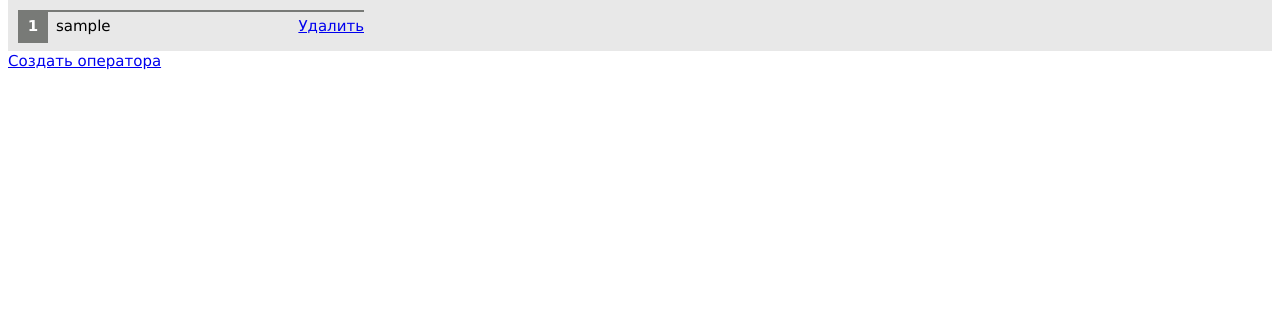
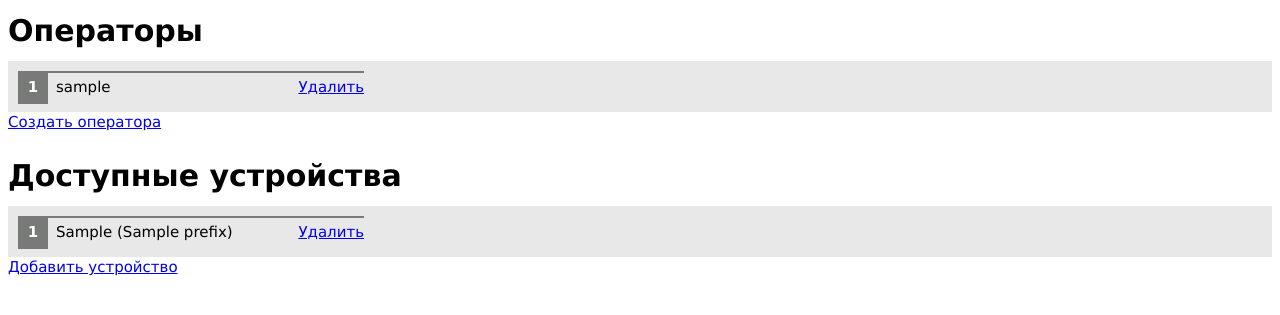
Before and after one commit to IoMT-LVK/iomt_backend, a Flask app: template web/templates/admin_panel.html in a window 1280 px wide. Shown: the part 237-552 px from the top of the page. Run offline with Flask 2, Linux system fonts and the light colour scheme; the template is opened without the code that fills it: most values are stand-ins (such as "Sample title", 1, 10 or a date in 2020); parts of the project's set-up code (start-up, migrations or seed data) failed here and were passed over; some libraries are stand-ins or nearby versions.

Commit message:
Device types info on admin-panel

```diff
--- a/requirements.txt
+++ b/requirements.txt
@@ -6,6 +6,8 @@ pyjwt==2.3.0
 clickhouse-driver==0.2.2
 Flask-Mail==0.9.1
 gunicorn==20.1.0
+paho-mqtt==1.6.1
+python-daemon==2.3.0
 
 # mongoengine==0.22.1
 # cffi==1.14.5
@@ -19,10 +21,8 @@ gunicorn==20.1.0
 # Jinja2==2.11.3
 # lockfile==0.12.2
 # MarkupSafe==1.1.1
-# paho-mqtt==1.5.1
 # pycparser==2.20
 # pymongo==3.11.3
-# python-daemon==2.3.0
 # pytz==2021.1
 # tzlocal==2.1
 # Werkzeug==1.0.1
--- a/web/app.py
+++ b/web/app.py
@@ -107,7 +107,9 @@ def admin_panel():
         abort(404)
     app.logger.info(f"Admin ({current_user.login}) come on admin panel")
     ops = Operators.objects
-    return render_template("admin_panel.html", operators=ops)
+    device_types = Devices.objects
+    app.logger.debug(f"Devices: {device_types}")
+    return render_template("admin_panel.html", operators=ops, devices=device_types)
 
 
 @app.route('/admins/add-operator/', methods=['GET', 'POST'])
@@ -122,7 +124,7 @@ def admin_add_operator():
         op.login = form.login.data
         op.password = form.password.data
         op.save()
-        return redirect('/admins')
+        return redirect(url_for('admins'))
 
     return render_template("add_operator.html", form=form)
 
@@ -139,6 +141,20 @@ def admin_delete_operator(login_for_del):
         ops = Admins.objects.get_or_404(login=login_for_del)
     ops.delete()
     return redirect('/admins')
+
+
+@app.route('/admins/add-device/', methods=['GET', 'POST'])
+@login_required
+def add_device_type():
+    # TODO: implement device creation
+    return redirect(url_for('admin_panel'))
+
+
+@app.route('/admins/delete-device/<string:id_for_del>/', methods=['GET'])
+@login_required
+def delete_device_type(id_for_del):
+    # TODO: implement device deletion
+    return redirect(url_for('admin_panel'))
 
 
 @app.route('/data/', methods=["POST", "GET"])
--- a/web/templates/admin_panel.html
+++ b/web/templates/admin_panel.html
@@ -1,6 +1,7 @@
 {% extends 'header.html' %}
 
 {% block container %}
+    <h1>Операторы</h1>
     <ol class="square">
         {% for op in operators %}
             <li>{{ op.login }}
@@ -9,4 +10,14 @@
         {% endfor %}
     </ol>
     <a href="add-operator">Создать оператора</a>
+    <h1 style="margin-top: 32px">Доступные устройства</h1>
+    <ol class="square">
+        {% for device in devices %}
+            <li>{{ device.device_type }} ({{ device.prefix }})
+                <a onclick="if (! confirm('Удалить устройство {{ device.device_type }}?')) { return false; }" href="delete-device/{{ device.pk }}">Удалить</a>
+            </li>
+        {% endfor %}
+    </ol>
+    <a href="add-device">Добавить устройство</a>
+
 {% endblock %}
```
